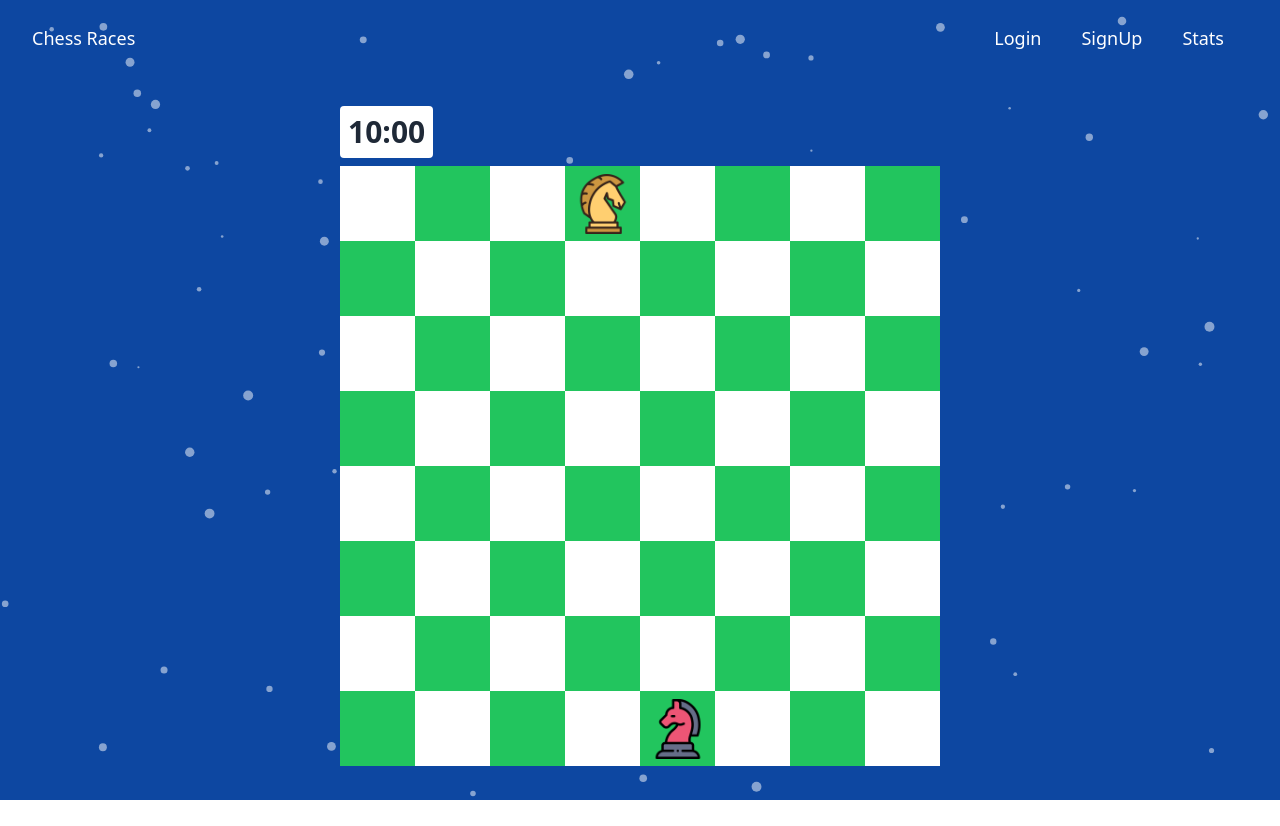
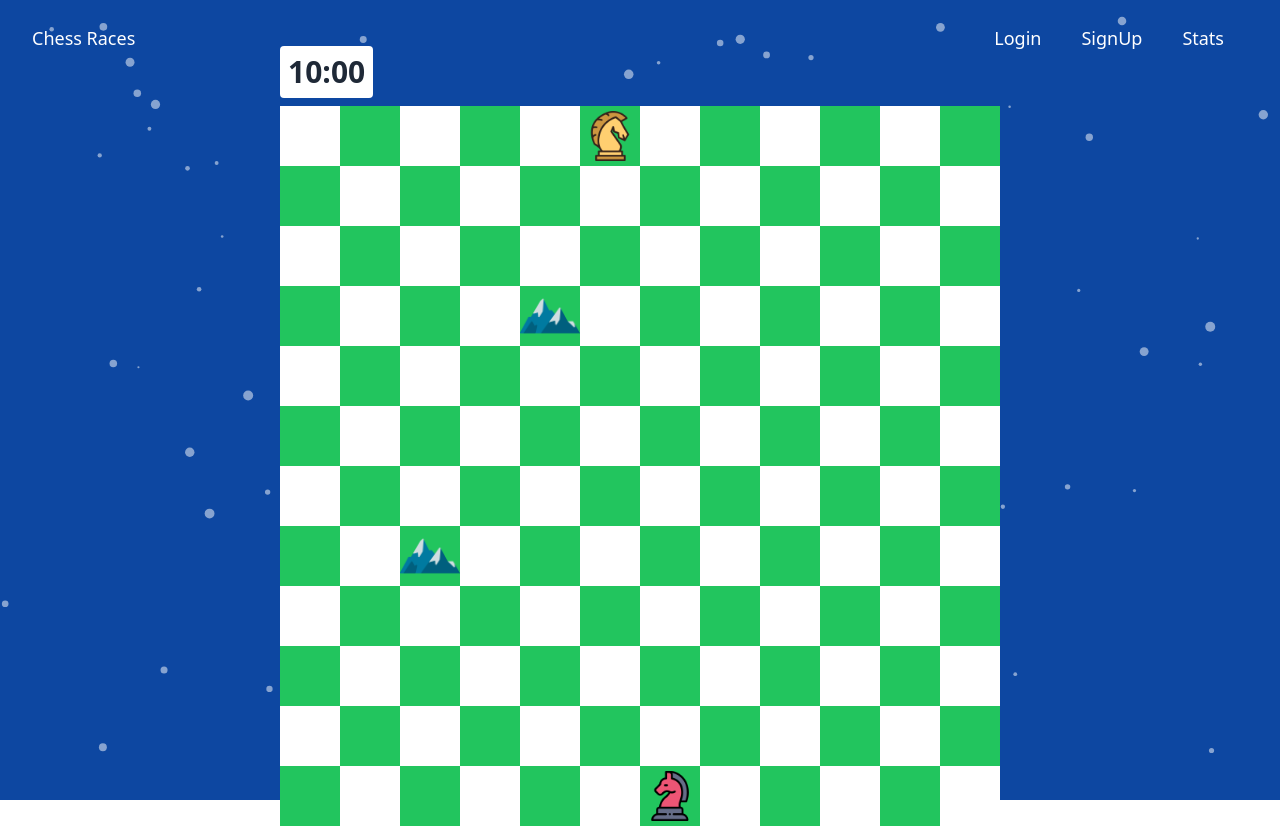
Before and after one commit to ByteBrewerr/ChessRaces, a React (Create React App) app: page /play in a window 1280 px wide. Before the commit the page ends 800 px from the top, so only its background shows below. Built offline with nearby package versions, Linux system fonts and the light colour scheme.

Commit message:
added mountains

```diff
--- a/src/components/game/GameField/Timer.tsx
+++ b/src/components/game/GameField/Timer.tsx
@@ -1,6 +1,6 @@
 import React, { FC, useEffect } from 'react';
 import { useSelector, useDispatch } from 'react-redux';
-import { decrementMinute, decrementSecond, selectMinutes, selectSeconds, resetTimer, setSeconds, selectIsTimerRunning } from '../../../redux/slices/timer';
+import { decrementMinute, decrementSecond, selectMinutes, selectSeconds,  setSeconds, selectIsTimerRunning } from '../../../redux/slices/timer';
 
 const Timer: FC = () => {
   const minutes = useSelector(selectMinutes);
--- a/src/components/game/GameField/board/Board.tsx
+++ b/src/components/game/GameField/board/Board.tsx
@@ -9,69 +9,111 @@ interface Position {
   col: number;
 }
 
+const Board: FC = () => {
+  const boardSize = 12;
+  const dispatch = useDispatch();
 
-const Board: FC = () => {
-  const boardSize = 8;
-  const dispatch = useDispatch()
-
-  const [piecePosition, setPiecePosition] = useState<Position>({ row: 7, col: 4 });
+  const [piecePosition, setPiecePosition] = useState<Position>({ row: boardSize-1, col: boardSize/2 });
   const [selectedPiecePosition, setSelectedPiecePosition] = useState<Position | null>(null);
-  const [enemyPiecePosition, setEnemyPiecePosition] = useState<Position>({ row: 0, col: 3 });
+  const [enemyPiecePosition, setEnemyPiecePosition] = useState<Position>({ row: 0, col: boardSize/2-1 });
+  const [mountainPositions, setMountainPositions] = useState<Position[]>([{ row: 3, col: 4 }, { row: 7, col: 2 }]);
   const [possibleMoves, setPossibleMoves] = useState<string[]>([]);
   const [isPlayerWinner, setIsPlayerWinner] = useState<boolean | null>(null);
-  const [isPlyerMove, setIsPlayerMove] = useState<boolean>(true)
+  const [isPlyerMove, setIsPlayerMove] = useState<boolean>(true);
+
+  const [board, setBoard] = useState<JSX.Element[][]>([...Array(boardSize)].map((_, row) => (
+    [...Array(boardSize)].map((_, col) => {
+      return (
+        <BoardCell
+          key={`${row}${col}`}
+          row={row}
+          col={col}
+          color={getDefaultBoardColor(row, col)}
+          isPossibleToMove={possibleMoves.includes(`${row}${col}`)}
+          piecePosition={piecePosition}
+          enemyPiecePosition={enemyPiecePosition}
+          mountainPositions={mountainPositions}
+          isEmpty={isCellEmpty(row, col)}
+          onCellClick={handleCellClick}
+        />
+      );
+    })
+  )));
 
   const handleNewGame = () => {
-    setPiecePosition({ row: 7, col: 4 });
+    setPiecePosition({ row: boardSize-1, col: boardSize/2 });
     setSelectedPiecePosition(null);
-    setEnemyPiecePosition({ row: 0, col: 3 });
+    setEnemyPiecePosition({ row: 0, col: boardSize/2-1 });
     setPossibleMoves([]);
     setIsPlayerMove(true);
-    dispatch(resetTimer())
+    dispatch(resetTimer());
     setIsPlayerWinner(null);
   };
+  useEffect(() => {
+    const updatedBoard =
+    [...Array(boardSize)].map((_, row) => (
+      [...Array(boardSize)].map((_, col) => {
+        return (
+          <BoardCell
+            key={`${row}${col}`}
+            row={row}
+            col={col}
+            color={getDefaultBoardColor(row, col)}
+            isPossibleToMove={possibleMoves.includes(`${row}${col}`)}
+            piecePosition={piecePosition}
+            enemyPiecePosition={enemyPiecePosition}
+            mountainPositions={mountainPositions}
+            isEmpty={isCellEmpty(row, col)}
+            onCellClick={handleCellClick}
+          />
+        );
+      })
+    ));
+    setBoard(updatedBoard);
+  }, [piecePosition, selectedPiecePosition, enemyPiecePosition, possibleMoves]);
+
   useEffect(() => { // COMPUTER MOVEMENT
     const timer = setTimeout(() => {
       if (!isPlyerMove && isPlayerWinner === null) {
         setEnemyPiecePosition((position) => {
-          const move = getComputerMove(position);
-          if(move.row === 7) setIsPlayerWinner(false) // isPlayerWinner
-          return move
+          const computerMove = getComputerMove(position);
+          if (computerMove.row === boardSize-1) setIsPlayerWinner(false);
+          return computerMove;
         });
-        dispatch(setIsTimerRunnig(true))
-        setIsPlayerMove(true)
+        dispatch(setIsTimerRunnig(true));
+        setIsPlayerMove(true);
       }
-    }, 500);
+    }, 100);
     return () => clearTimeout(timer);
   }, [piecePosition]);
 
-  const handleCellClick = (row: number, col: number) => {
-    if (isPlayerWinner===null && isPlyerMove) {
+  function handleCellClick(row: number, col: number) {
+    if (isPlayerWinner === null && isPlyerMove) {
       if (piecePosition.row === row && piecePosition.col === col && !selectedPiecePosition) {
         setPossibleMoves(calculatePossibleMoves({ row, col }));
         setSelectedPiecePosition({ row, col });
       } else if (selectedPiecePosition) {
         if (calculatePossibleMoves(selectedPiecePosition).includes(`${row}${col}`)) {
           setPiecePosition({ row, col });
-          setIsPlayerMove(false)
+          setIsPlayerMove(false);
           setSelectedPiecePosition(null);
-          dispatch(setIsTimerRunnig(false))
+          dispatch(setIsTimerRunnig(false));
           if (row === 0) {
             setIsPlayerWinner(true);
           }
+        } else {
+          setSelectedPiecePosition(null);
         }
-        else setSelectedPiecePosition(null);
         setPossibleMoves([]);
       }
     }
-  };
+  }
 
   const getComputerMove = ({ row, col }: Position) => {
     const moves = calculatePossibleMoves({ row, col }, true);
     const randomMove = moves[Math.floor(Math.random() * moves.length)];
     const rowMove = parseInt(randomMove[0]);
     const colMove = parseInt(randomMove[1]);
-
     return { row: rowMove, col: colMove };
   };
 
@@ -97,33 +139,28 @@ const Board: FC = () => {
     return moves;
   };
 
-  const getDefaultBoardColor = (row: number, col: number): string => {
+  function isCellEmpty (row: number, col: number): boolean {
+    if ((row === piecePosition.row && col === piecePosition.col) ||
+    (row === enemyPiecePosition.row && col === enemyPiecePosition.col) ||
+    (mountainPositions.find(position => position.row === row && position.col === col))){
+      return false
+    }
+    else return true
+  }
+
+  function getDefaultBoardColor(row: number, col: number): string {
     if ((row % 2 !== 0 && col % 2 === 0) || (row % 2 === 0 && col % 2 !== 0)) {
       return 'bg-green-500';
-    } else return 'bg-white';
-  };
+    } else {
+      return 'bg-white';
+    }
+  }
 
   return (
-      <div className="flex flex-wrap w-[600px] h-[600px] justify-center items-center">
-        {[...Array(boardSize)].map((_, row) => (
-          [...Array(boardSize)].map((_, col) => {
-            return (
-              <BoardCell
-                key={`${row}${col}`}
-                row={row}
-                col={col}
-                color={getDefaultBoardColor(row, col)}
-                isPossibleToMove={possibleMoves.includes(`${row}${col}`)}
-                piecePosition={piecePosition}
-                enemyPiecePosition={enemyPiecePosition}
-                selectedPiecePosition={selectedPiecePosition}
-                onCellClick={handleCellClick}
-              />
-            );
-          })
-        ))}
-        <GameEnd isPlayerWinner={isPlayerWinner} handleNewGame={handleNewGame} />
-      </div>
+    <div className="flex flex-wrap w-[720px] h-[720px] justify-center items-center">
+      {board}
+      <GameEnd isPlayerWinner={isPlayerWinner} handleNewGame={handleNewGame} />
+    </div>
   );
 };
 
--- a/src/components/game/GameField/board/BoardCell.tsx
+++ b/src/components/game/GameField/board/BoardCell.tsx
@@ -2,8 +2,9 @@ import React, { FC } from 'react';
 import PlayerPiece from '../../assets/PlayerPiece';
 import EnemyPlayerPiece from '../../assets/EnemyPlayerPiece'
 import PossibleMoveImage from '../../assets/PosibleMoveImage';
+import Mountain from '../../assets/Mountain';
 
-interface PiecePosition  {
+interface Position  {
   row: number;
   col: number;
 };
@@ -12,22 +13,26 @@ interface Props {
   col: number;
   color: string;
   isPossibleToMove: boolean
-  piecePosition: PiecePosition | null;
-  enemyPiecePosition: PiecePosition | null
-  selectedPiecePosition?: PiecePosition | null;
+  piecePosition: Position | null;
+  enemyPiecePosition: Position | null
+  mountainPositions: Position[]
+  isEmpty: boolean
   onCellClick: (row: number, col: number) => void;
 }
 
-const BoardCell: FC<Props> = ({ row, col, color, piecePosition, enemyPiecePosition, onCellClick, isPossibleToMove }) => {
+const BoardCell: FC<Props> = ({ row, col, color, piecePosition, enemyPiecePosition, onCellClick, isPossibleToMove, mountainPositions }) => {
   const onHover = color === 'bg-white' ? 'hover:bg-gray-300' : 'hover:bg-green-600'
+  const cellPosition = {row,col}
+  const isMountain = mountainPositions.find(position => position.row === row && position.col === col)
   return (
     <div
-      className={`w-[75px] h-[75px] flex items-center justify-center cursor-pointer ${color} ${onHover}`}
+      className={`w-[60px] h-[60px] flex items-center justify-center cursor-pointer ${color} ${onHover}`}
       onClick={()=>onCellClick(row, col)}
     >
       {piecePosition && piecePosition.row === row && piecePosition.col === col && <PlayerPiece/>}
       {enemyPiecePosition && enemyPiecePosition.row === row && enemyPiecePosition.col === col && <EnemyPlayerPiece/>}
       {isPossibleToMove && <PossibleMoveImage/>}
+      {isMountain && <Mountain/>}
     </div>
   );
 };
--- a/src/components/game/GameField/gameEnd/GameEnd.tsx
+++ b/src/components/game/GameField/gameEnd/GameEnd.tsx
@@ -22,7 +22,7 @@ const GameEnd: FC<Props> = ({isPlayerWinner, handleNewGame}) => {
         {isPlayerWinner ? 'Вы победили!' : 'Компьютер победил'}
       </div>
       <div className='mt-auto'>
-        <button className='text-3xl bg-blue-400 p-4 rounded-lg hover:bg-blue-500' onClick={()=>handleNewGame()}>
+        <button className='btn text-2xl ' onClick={()=>handleNewGame()}>
             Начать заного
         </button>
       </div>
--- a/src/components/game/assets/EnemyPlayerPiece.tsx
+++ b/src/components/game/assets/EnemyPlayerPiece.tsx
@@ -10,7 +10,7 @@ const PlayerPiece: FC = () => {
   };
 
   return (
-    <div className='w-[60px] h-[60px]' style={containerStyle}>
+    <div className='w-[50px] h-[50px]' style={containerStyle}>
     </div>
   );
 }
--- /dev/null
+++ b/src/components/game/assets/Mountain.tsx
@@ -0,0 +1,19 @@
+import React, {FC} from 'react'
+import mountain from '../../../assets/mountain.png'
+
+
+
+const Mountain: FC = () => {
+    const containerStyle = {
+        background: `url(${mountain})`,
+        backgroundRepeat: 'no-repeat',
+        backgroundPosition: 'center',
+        backgroundSize: 'cover',
+        };
+    return (
+        <div className='w-[60px] h-[60px]' style={containerStyle}>
+        </div>
+    )
+}
+
+export default Mountain
--- a/src/components/game/assets/PlayerPiece.tsx
+++ b/src/components/game/assets/PlayerPiece.tsx
@@ -10,7 +10,7 @@ const PlayerPiece: FC = () => {
   };
 
   return (
-    <div className='w-[60px] h-[60px]' style={containerStyle}>
+    <div className='w-[50px] h-[50px]' style={containerStyle}>
     </div>
   );
 }
```
Also changed, not shown: src/assets/mountain.png (added), 1 other file (tests, documents, lock files or other folders).
